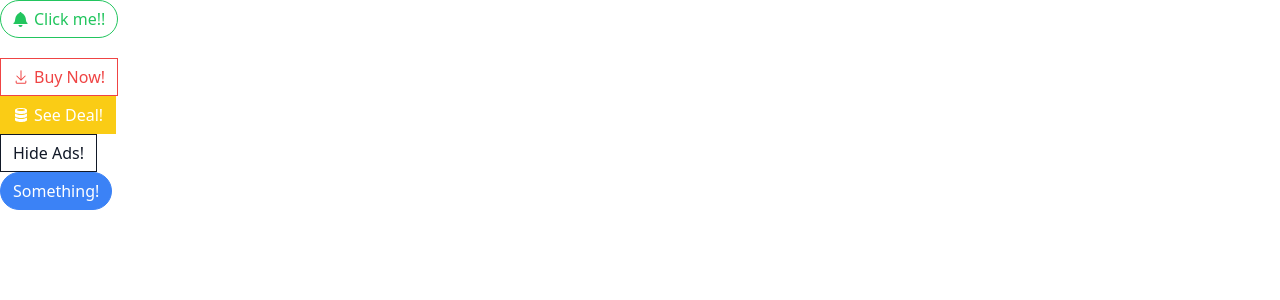
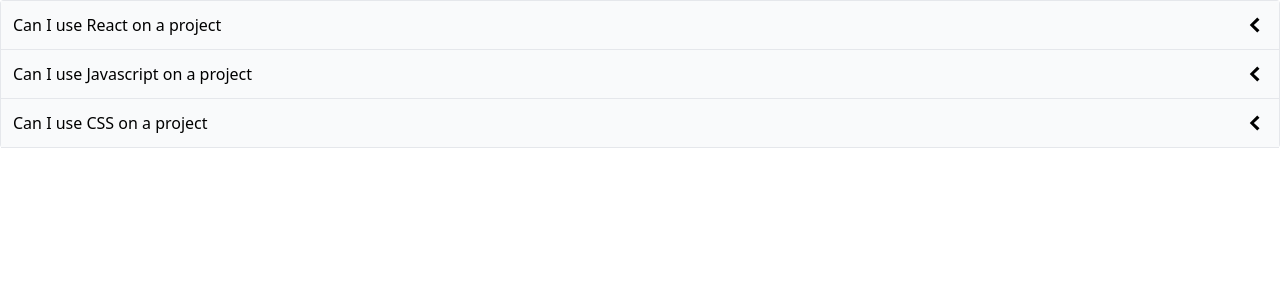
Before and after one commit to bryan5/comps-react, a React (Create React App) app: page / in a window 1280 px wide. Shown: the top 300 px of the page. Built offline with nearby package versions, Linux system fonts and the light colour scheme.

Commit message:
Add simple accordion component

```diff
--- a/src/App.js
+++ b/src/App.js
@@ -1,39 +1,25 @@
-import { GoBell, GoDownload, GoDatabase } from 'react-icons/go'
-import Button from './Button'
+import Accordion from './components/Accordion'
 
 function App() {
-  return (
-    <div>
-      <div>
-        <Button success rounded outline className="mb-5">
-          <GoBell />
-          Click me!!
-        </Button>
-      </div>
-      <div>
-        <Button danger outline>
-          <GoDownload />
-          Buy Now!
-        </Button>
-      </div>
-      <div>
-        <Button warning>
-          <GoDatabase />
-          See Deal!
-        </Button>
-      </div>
-      <div>
-        <Button secondary outline>
-          Hide Ads!
-        </Button>
-      </div>
-      <div>
-        <Button primary rounded>
-          Something!
-        </Button>
-      </div>
-    </div>
-  )
+  const items = [
+    {
+      id: '1',
+      label: 'Can I use React on a project',
+      content: 'Lorem ipsum dolor sit amet, consectetur adipiscing elit, sed do eiusmod tempor incididunt ut labore et dolore magna aliqua. Ut enim ad minim veniam, quis nostrud exercitation ullamco laboris nisi ut aliquip ex ea commodo consequat.'
+    },
+    {
+      id: '2',
+      label: 'Can I use Javascript on a project',
+      content: 'Duis aute irure dolor in reprehenderit in voluptate velit esse cillum dolore eu fugiat nulla pariatur. Excepteur sint occaecat cupidatat non proident, sunt in culpa qui officia deserunt mollit anim id est laborum.'
+    },
+    {
+      id: '3',
+      label: 'Can I use CSS on a project',
+      content: 'Sed ut perspiciatis unde omnis iste natus error sit voluptatem accusantium doloremque laudantium, totam rem aperiam, eaque ipsa quae ab illo inventore veritatis et quasi architecto beatae vitae dicta sunt explicabo.'
+    }
+  ]
+
+  return <Accordion items={items} />
 }
 
 export default App
--- /dev/null
+++ b/src/components/Accordion.js
@@ -0,0 +1,40 @@
+import { useState } from 'react'
+import { GoChevronDown, GoChevronLeft } from 'react-icons/go'
+
+function Accordion({ items }) {
+  const [expandedIndex, setExpandedIndex] = useState(-1)
+
+  const handleClick = (index) => {
+    setExpandedIndex((currentExpandedIndex) => {
+      if (currentExpandedIndex === index) return -1
+      else return index
+    })
+  }
+
+  const renderedItems = items.map((item, index) => {
+    const isExpanded = index === expandedIndex
+
+    const icon = (
+      <span className='text-2xl'>{isExpanded ? <GoChevronDown /> : <GoChevronLeft />}</span>
+    )
+
+    return (
+      <div key={item.id}>
+        <div
+          className='flex justify-between p-3 bg-gray-50 border-b items-center cursor-pointer'
+          onClick={() => handleClick(index)}
+        >
+          {item.label}
+          {icon}
+        </div>
+        {isExpanded && <div className='border-b p-5'>{item.content}</div>}
+      </div>
+    )
+  })
+
+  return (
+    <div className='border-x border-t rounded'>{renderedItems}</div>
+  )
+}
+
+export default Accordion
--- /dev/null
+++ b/src/pages/ButtonPage.js
@@ -0,0 +1,49 @@
+import { GoBell, GoDownload, GoDatabase } from 'react-icons/go'
+import Button from '../components/Button'
+
+function ButtonPage() {
+  const handleClick = () => {
+    console.log('Clicked!')
+  }
+
+  return (
+    <div>
+      <div>
+        <Button
+          success
+          rounded
+          outline
+          className="mb-5"
+          onClick={handleClick}
+        >
+          <GoBell />
+          Click me!!
+        </Button>
+      </div>
+      <div>
+        <Button danger outline>
+          <GoDownload />
+          Buy Now!
+        </Button>
+      </div>
+      <div>
+        <Button warning>
+          <GoDatabase />
+          See Deal!
+        </Button>
+      </div>
+      <div>
+        <Button secondary outline>
+          Hide Ads!
+        </Button>
+      </div>
+      <div>
+        <Button primary rounded>
+          Something!
+        </Button>
+      </div>
+    </div>
+  )
+}
+
+export default ButtonPage
```
Also changed, not shown: src/components/Button.js (renamed from src/Button.js).
